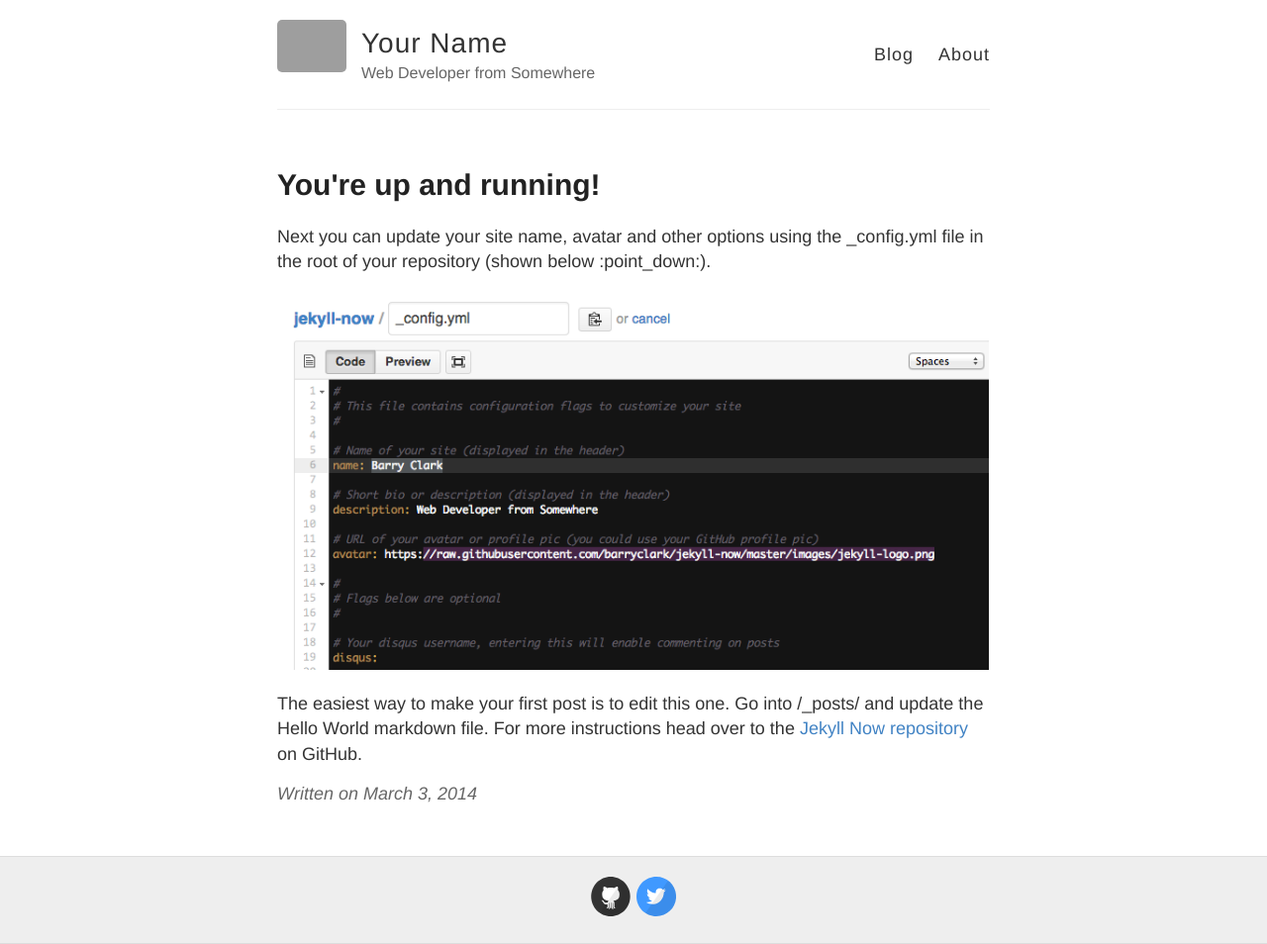
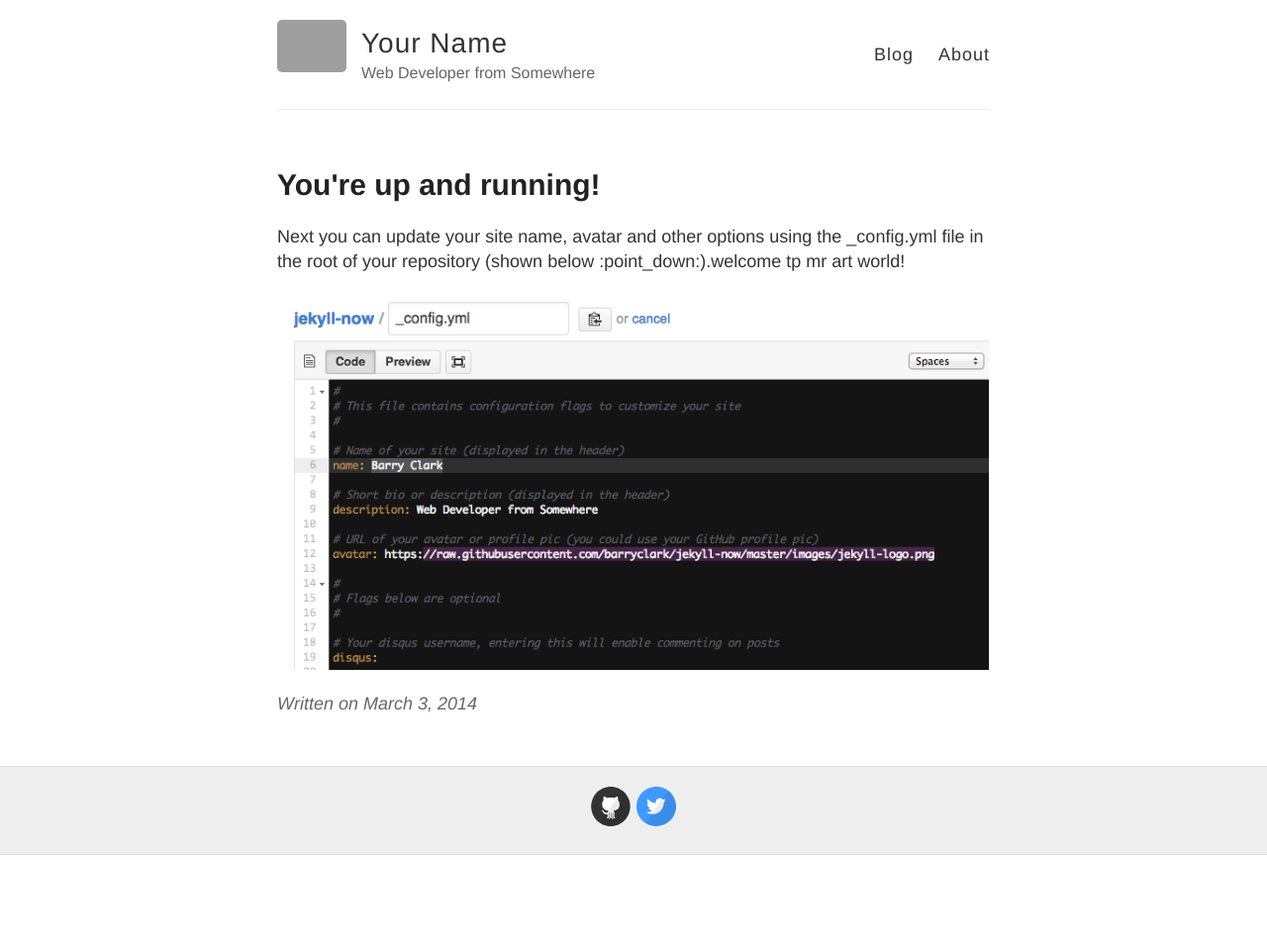
Before and after one commit to Mrart/Mrart.github.io, a Jekyll site: the page built from _posts/2014-3-3-Hello-World.md, in a window 1280 px wide. Shown: the whole page at 99% size. Built offline with Jekyll 4.4.1, drawn with Linux system fonts in a browser that asks for light colours; Markdown is read by kramdown in place of the engine named in the settings; after the commit the page ends 900 px from its top, so only the background shows below that; grey boxes are pictures that could not be loaded.

Commit message:
Update 2014-3-3-Hello-World.md

```diff
--- a/_posts/2014-3-3-Hello-World.md
+++ b/_posts/2014-3-3-Hello-World.md
@@ -3,8 +3,6 @@ layout: post
 title: You're up and running!
 ---
 
-Next you can update your site name, avatar and other options using the _config.yml file in the root of your repository (shown below :point_down:).
+Next you can update your site name, avatar and other options using the _config.yml file in the root of your repository (shown below :point_down:).welcome tp mr art world!
 
 ![_config.yml]({{ site.baseurl }}/images/config.png)
-
-The easiest way to make your first post is to edit this one. Go into /_posts/ and update the Hello World markdown file. For more instructions head over to the [Jekyll Now repository](https://github.com/barryclark/jekyll-now) on GitHub.
```
